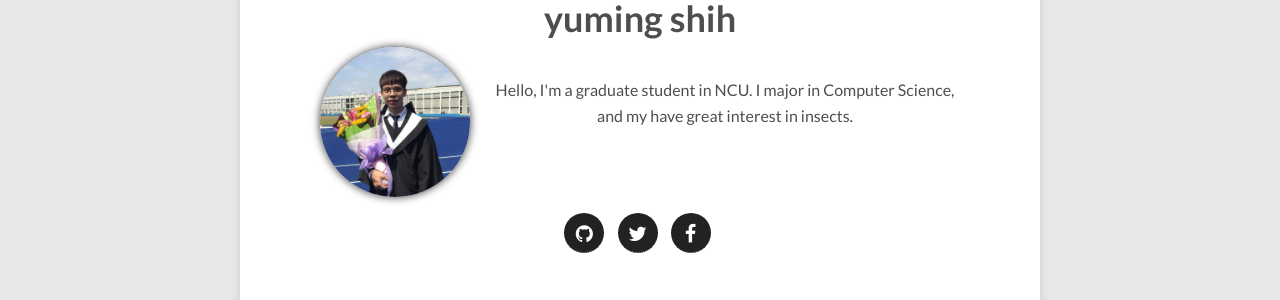
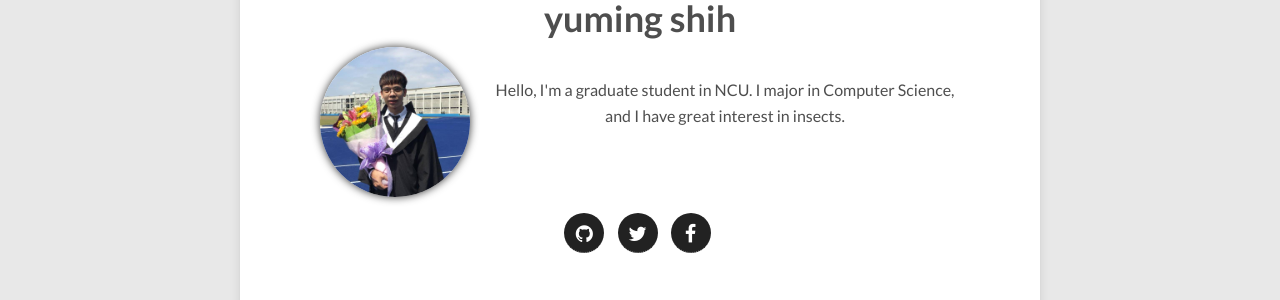
Before and after one commit to aa3710079/blog-old, a Jekyll site: the page built from index.html, in a window 1280 px wide and 900 px high, scrolled down 3388 px. Shown: the part 460-760 px from the top of the window. Built offline with Jekyll 4.4.1, drawn with Linux system fonts in a browser that asks for light colours; nearby versions of some CDN libraries; the list of posts is cut into pages by our own code; comment, search, counter and statistics services are not loaded.

```diff
--- a/_config.yml
+++ b/_config.yml
@@ -40,7 +40,7 @@ owner:
   name:           yuming shih
   site:           http://aronbordin.com
   avatar:         images/avatar.jpg
-  bio:            "Hello, I'm a graduate student in NCU. I major in Computer Science, and my have great interest in insects."
+  bio:            "Hello, I'm a graduate student in NCU. I major in Computer Science, and I have great interest in insects."
   email:          aa3710079@email.com
   # Twitter nick for use in Twitter cards and follow button.
   twitter: SHIHMINGYU # if no twitter in this config, the twitter follow button will be removed
```
